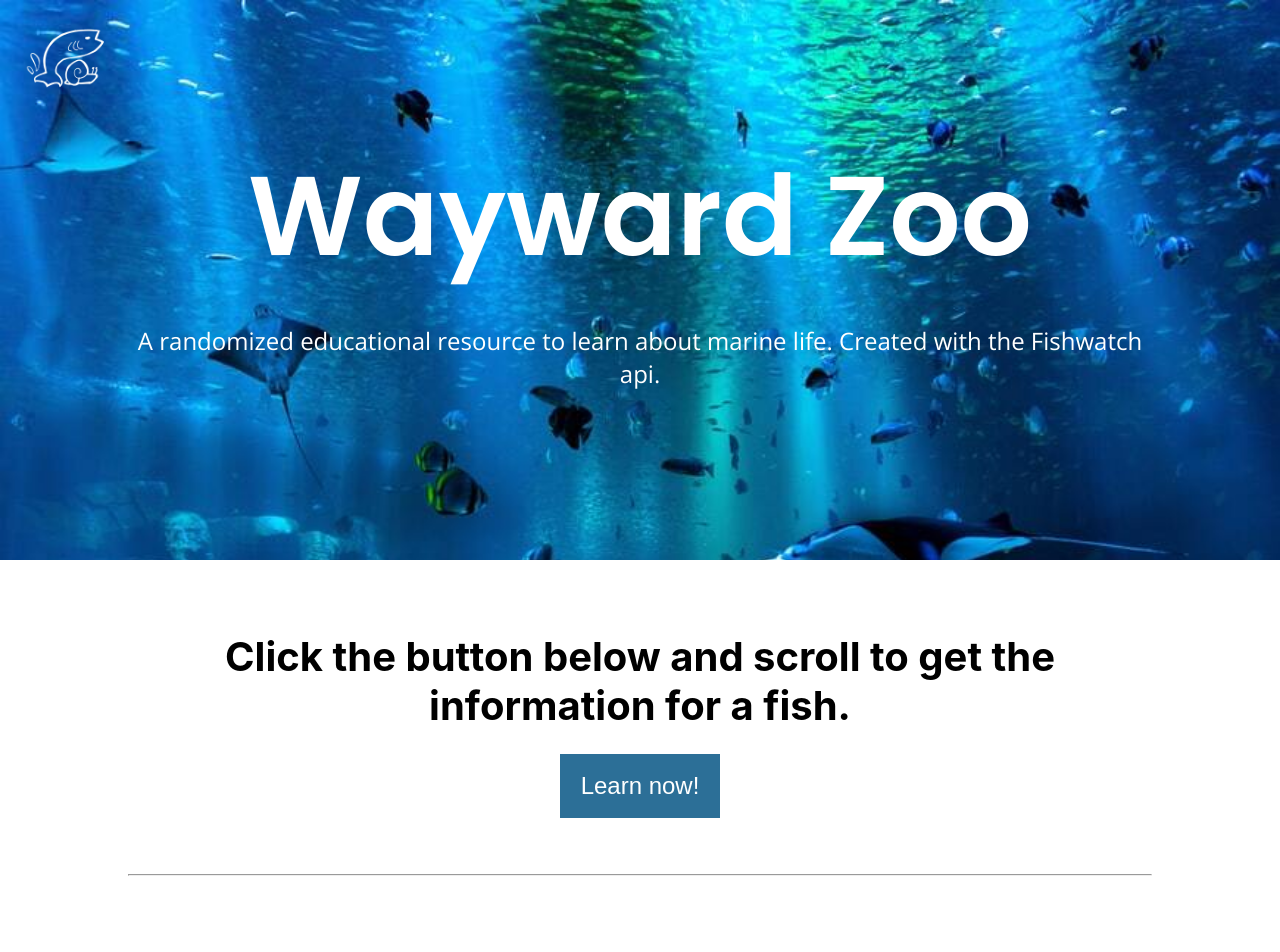
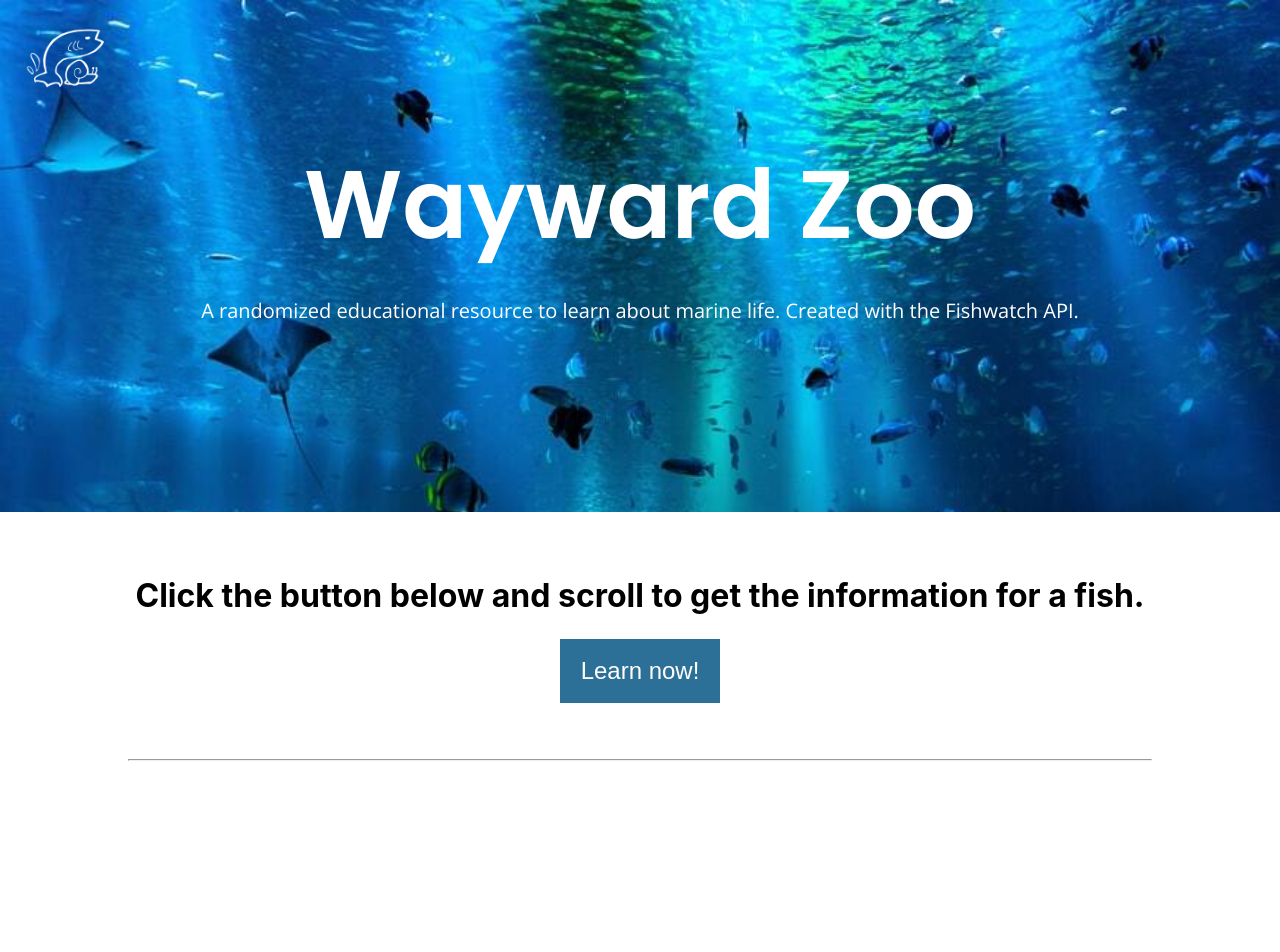
Before and after one commit to cehune/Wayward-Zoo, a React (Create React App) app: page / in a window 1280 px wide. Shown: the top 952 px of the page. Built offline with nearby package versions, Linux system fonts and the light colour scheme; no server answers.

Commit message:
fixing size

```diff
--- a/src/App.css
+++ b/src/App.css
@@ -11,14 +11,13 @@ body,html {
 .titleContainer{
   top: 0;
   margin-top: 0;
-  height: 35rem;
+  height: 32rem;
   background-image: url('./Tim-B-Motivv-Aquarium-Image.jpg');
   background-size: cover;
 }
 
 .logo{
   height: 7rem;
-
   padding-left: 1rem;
 }
 
@@ -27,13 +26,13 @@ body,html {
   margin-bottom: 0;
   text-align: center;
   font-family: 'Poppins', sans-serif;
-  font-size: 7rem;
+  font-size: 6rem;
   color: white;
 }
 
 .titleExplanation{
   font-family: 'Open Sans', sans-serif;
-  font-size: 1.5rem;
+  font-size: 1.25rem;
   color: white;
   text-align: center;
   padding-left: 10%;
@@ -51,7 +50,7 @@ body,html {
 .callToAction{
   text-align: center;
   padding-top: 2rem;
-  font-size: 2.5rem;
+  font-size: 2rem;
   margin-bottom: 1.5rem;
 }
 
@@ -59,13 +58,13 @@ body,html {
 
 .name{
   padding: 3rem 0 1rem 0;
-  font-size: 4rem;
+  font-size: 3.5rem;
   font-family: 'Poppins', sans-serif;
   margin: 0;
 }
 
 .images{
-  max-height: 400px;
+  max-height: 350px;
   overflow: hidden;
   display: flex;
   padding-bottom: 1rem;
@@ -78,13 +77,13 @@ img{
 }
 
 p{
-  font-size: 1.25rem;
+  font-size: 1.2rem;
   font-family: 'Open Sans', sans-serif;
   padding-left: 1rem;
 }
 
 h3{
-  font-size: 2.5rem;
+  font-size: 2.25rem;
   margin-bottom: 0;
 }
 
@@ -96,7 +95,7 @@ footer{
 h4{
   text-align: center;
   color: white;
-  font-size: 2rem;
+  font-size: 1.75rem;
   padding-top: 3rem;
   font-family: 'Poppins', sans-serif;
 
@@ -122,7 +121,7 @@ a:hover {
 
 @media screen and (max-width: 1200px){
   .titleContainer{
-    height: 30rem;
+    height: 39rem;
   }
   .mainTitle {
     margin-top: 0;
@@ -144,13 +143,13 @@ a:hover {
   }
   .images{
     display: block;
-    max-height: 600px;
+    max-height: 550px;
   }
 }
 
 @media screen and (max-width: 800px){
   .titleContainer{
-    height: 28rem;
+    height: 26rem;
   }
   .mainTitle {
     margin-top: 0;
--- a/src/App.js
+++ b/src/App.js
@@ -69,7 +69,6 @@ class App extends React.Component{
     VSC's auto organizer was extremely helpful, as I could immediately visualize the object. */
 
     handleClick() {
-
       const newAnimal = this.randomChoice()
       this.setState({
         Name: newAnimal["Species Name"],
@@ -82,7 +81,6 @@ class App extends React.Component{
         FoodTitle: " as a food"
       })
 
-
         /*Conditional to show which species are overfished and therefor threatened. The source was limtied because it
         didnt outright say which species were endangered. */
       if (newAnimal["Population Status"].includes('not overfished')){
@@ -93,8 +91,6 @@ class App extends React.Component{
         })
       }
     }
-
-
 
     /*Removing the uncessary HTML tags that the api gives through json. You can see isolatedObject.json for referenc to see these tags. */
     removeElements(input){
@@ -108,19 +104,13 @@ class App extends React.Component{
     return input.replace( /(<([^>]+)>)/ig, '');
     }
 
-
-
-
     render() {
-
-
-
         return (
 
           <><><div className="titleContainer">
             <img className="logo" src={mainLogo}></img>
             <h1 className="mainTitle">Wayward Zoo</h1>
-            <p className="titleExplanation">A randomized educational resource to learn about marine life. Created with the Fishwatch api.</p>
+            <p className="titleExplanation">A randomized educational resource to learn about marine life. Created with the Fishwatch API.</p>
           </div>
             <div className="info">
               <h3 className="callToAction">Click the button below and scroll to get the information for a fish.</h3>
```
